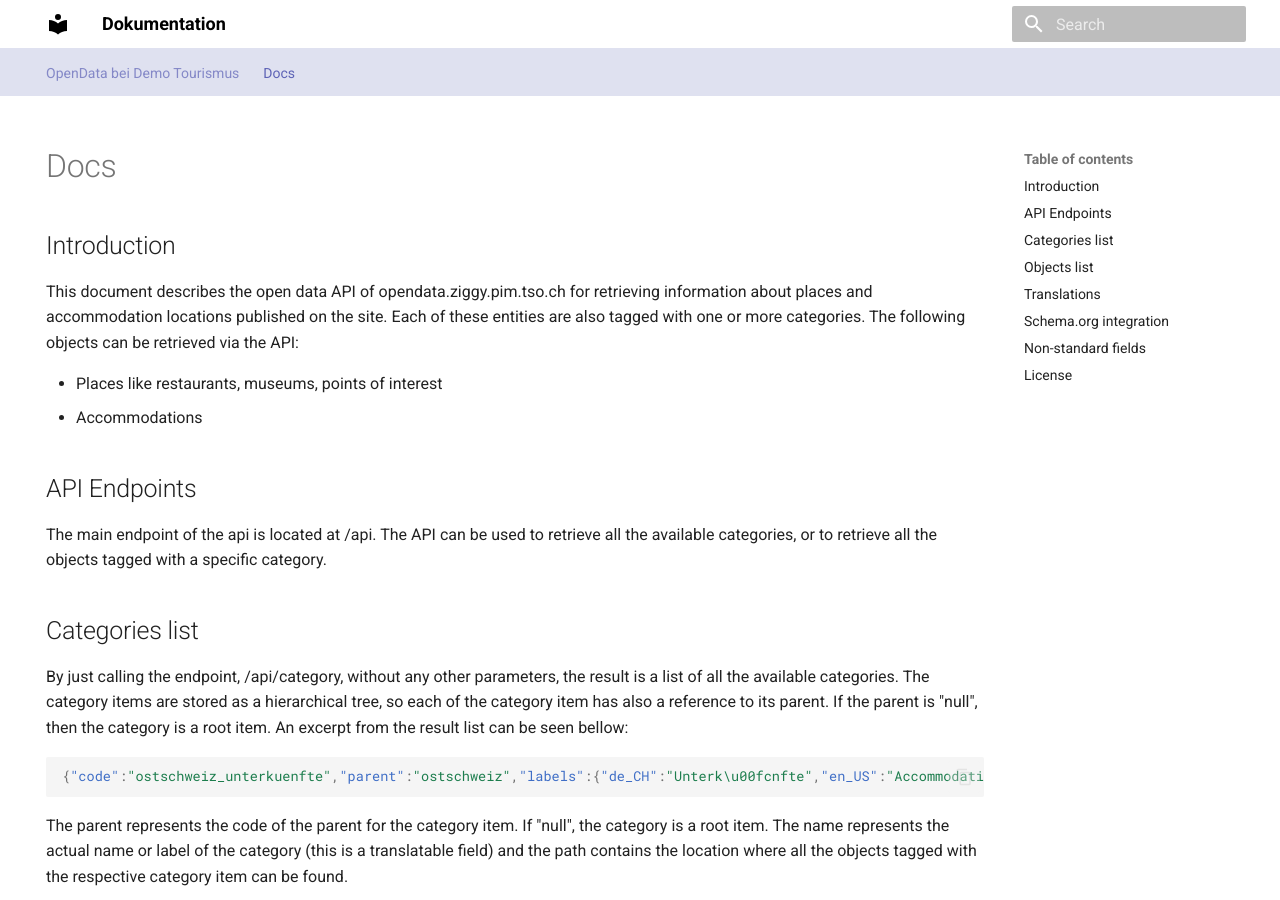
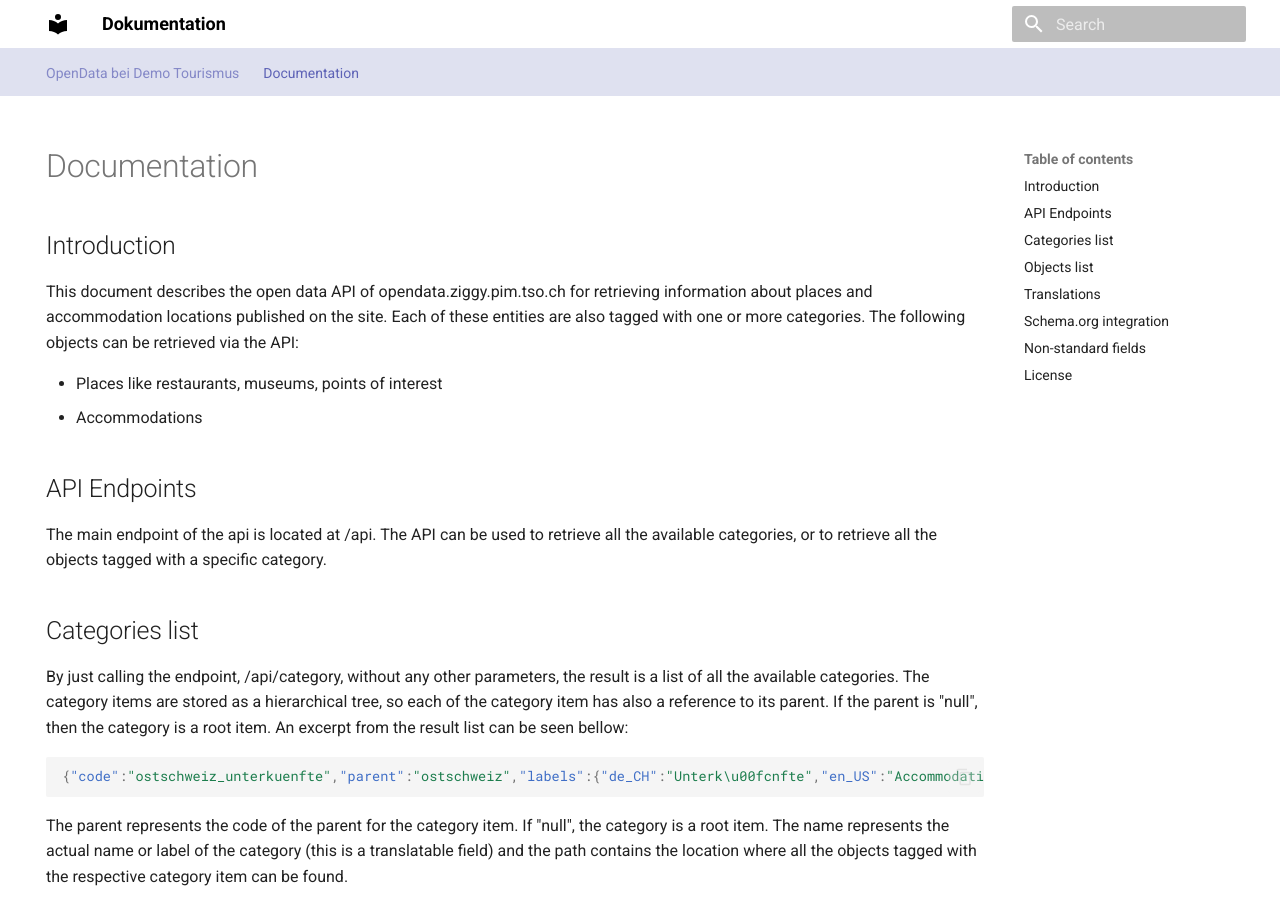
Before and after one commit to tsolenthaler/opendata.demo.contentdesk.io, an MkDocs documentation site: the page built from docs/documentation.md, in a window 1280 px wide and 900 px high. Built offline with MkDocs 1.6.1 and Material for MkDocs 9.7.7, drawn with Linux system fonts in a browser that asks for light colours.

Commit message:
Rename docs.md to documentation.md and add a header for clarity

```diff
--- a/docs/docs.md
+++ b/docs/documentation.md
@@ -2,6 +2,8 @@
 hide:
   - navigation
 ---
+
+# Documentation
 
 ## Introduction
 
```
